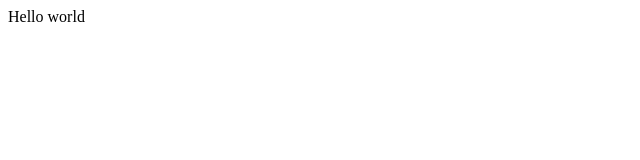
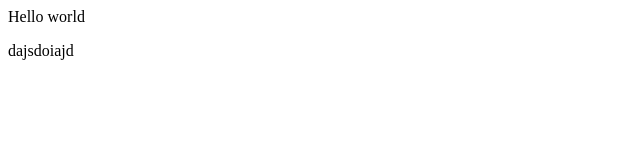
Before and after one commit to SamirAhmed2/Yay, a plain HTML site: page index.html in a window 1280 px wide. Shown: the full height of the page, 0-640 px from the left. Drawn offline with Linux system fonts and the light colour scheme.

Commit message:
<p>dajsdoiajd</p>

```diff
--- a/index.html
+++ b/index.html
@@ -19,5 +19,5 @@
   -->
   <script src="https://replit.com/public/js/replit-badge.js" theme="blue" defer></script>
 </body>
-
+<p>dajsdoiajd</p>
 </html>
```
